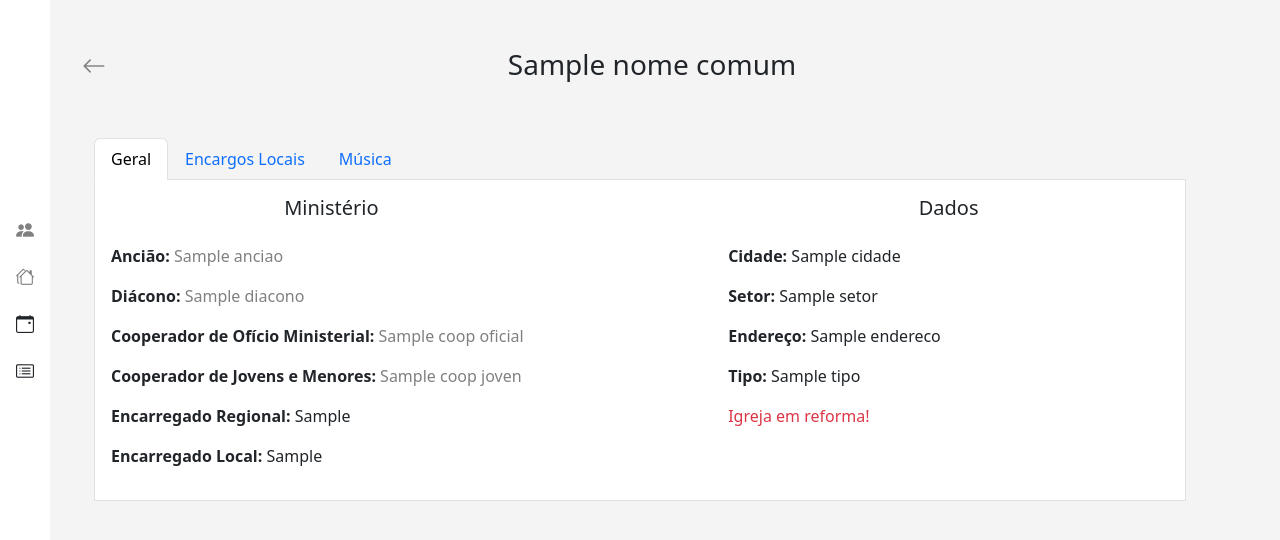
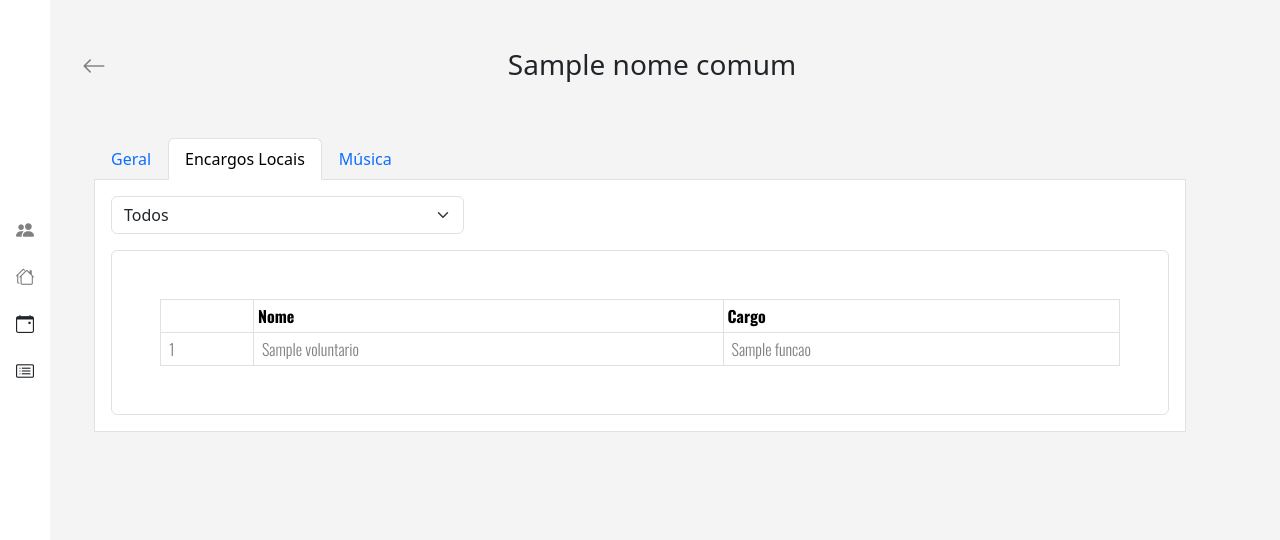
Before and after one commit to isaias-vitor/salMorrinhos, a Flask app: template templates/comum.html in a window 1280 px wide. Shown: the part 97-637 px from the top of the page. Run offline with Flask 3, Linux system fonts and the light colour scheme; the template is opened without the code that fills it: most values are stand-ins (such as "Sample title", 1, 10 or a date in 2020).

Commit message:
Adicionada visualização de cargos locais pela comum

```diff
--- a/app.py
+++ b/app.py
@@ -252,9 +252,48 @@ def comuns():
 @app.route('/comum/<string:nome_comum>')
 @login_required
 def comum(nome_comum):
+    cargos = {
+        'Música':[
+            'Encarregado Regional',
+            'Encarregado Local',
+            'Examinadora',
+            'Instrutor',
+            'Instrutora',
+            'Secretário do GEM',
+        ],
+        'Administração':[
+            'Secretário do Setor',
+            'Acessor Administrativo',
+            'Conselho Fiscal',
+            'Engenharia',
+            'Conselho Jurídico',
+        ],
+        'Encargos Locais':[
+            'Auxiliar de Jovens',
+            'Porteiro',
+            'Porteiro (RJM)',
+            'Recepcionista',
+            'Recepcionista (RJM)',
+            'Auxiliar de Escrita',
+            'Auxiliar de Escrita (RJM)',
+            'Preventiva',
+            'Auxiliar do Som',
+            'Auxiliar do Som (RJM)',
+            'Brigadista',
+            'Monitor de Segurança',
+            'Auxiliar de Corredores',
+            'Patrimônio',
+        ]
+    }
 
     dados_comum = db.buscar_comum(nome_comum)
     cargos_comum = db.buscar_cargos_comum(nome_comum)
+
+    # print(cargos_comum['enc_locais'])
+
+    for funcao in cargos_comum['enc_locais']:
+        print(cargos_comum['enc_locais'][funcao])
+
     return(render_template('comum.html', nome_comum=nome_comum, dados_comum=dados_comum, cargos_comum=cargos_comum))
 
 
--- a/templates/bases/base_lista_cargos.html
+++ b/templates/bases/base_lista_cargos.html
@@ -35,15 +35,6 @@
                 </thead>
                 <tbody class="table-group-divider">
                     {% block rows %}
-                        {% for voluntario in lista_voluntarios %}
-                            <tr onclick="window.location=`{{url_for('pessoas', pessoa=voluntario.id)}}`">
-                                <td class="px-2">{{loop.index}}</td>
-                                <td class="text-nowrap px-2">{{voluntario.nome}}</td>
-                                <td class="text-nowrap px-2">{{voluntario.cidade}}</td>
-                                <td class="text-nowrap px-2">{{voluntario.comum}}</td>
-                                <td class="text-nowrap px-2">{{voluntario.setor}}</td>
-                            </tr>
-                        {% endfor %}
                     {% endblock %}
                 </tbody>
             </table>
--- a/templates/comum.html
+++ b/templates/comum.html
@@ -19,10 +19,10 @@
         <!-- Nav tabs -->
         <ul class="nav nav-tabs" id="myTab" role="tablist">
             <li class="nav-item" role="presentation">
-                <button class="nav-link active" id="geral-tab" data-bs-toggle="tab" data-bs-target="#geral" type="button" role="tab" aria-controls="geral" aria-selected="true">Geral</button>
+                <button class="nav-link" id="geral-tab" data-bs-toggle="tab" data-bs-target="#geral" type="button" role="tab" aria-controls="geral" aria-selected="true">Geral</button>
             </li>
             <li class="nav-item" role="presentation">
-                <button class="nav-link" id="profile-tab" data-bs-toggle="tab" data-bs-target="#profile" type="button" role="tab" aria-controls="profile" aria-selected="false">Encargos Locais</button>
+                <button class="nav-link active" id="profile-tab" data-bs-toggle="tab" data-bs-target="#enc_locais" type="button" role="tab" aria-controls="profile" aria-selected="false">Encargos Locais</button>
             </li>
             <li class="nav-item" role="presentation">
                 <button class="nav-link" id="contact-tab" data-bs-toggle="tab" data-bs-target="#contact" type="button" role="tab" aria-controls="contact" aria-selected="false">Música</button>
@@ -31,27 +31,27 @@
 
         <!-- Tab content -->
         <div class="tab-content bg-white border border-top-0 p-3" id="myTabContent">
-            <div class="tab-pane fade show active" id="geral" role="tabpanel" aria-labelledby="geral-tab">
+            <div class="tab-pane fade" id="geral" role="tabpanel" aria-labelledby="geral-tab">
                 <div class="d-flex mt- justify-content-between">
                     <div class="col-5">
                         <h5 class="text-center mb-4">Ministério</h5>
-                        {% for anciao in cargos_comum.anciaes%}
+                        {% for anciao in cargos_comum.ministerio.anciaes%}
                             <p><strong>Ancião: </strong> <a href="{{ url_for('pessoas', pessoa=anciao.id) }}">{{ anciao.nome }}</a> </p>
                         {% endfor %}
-                        {% for diacono in cargos_comum.diaconos%}
+                        {% for diacono in cargos_comum.ministerio.diaconos%}
                             <p><strong>Diácono: </strong> <a href="{{ url_for('pessoas', pessoa=diacono.id) }}"> {{ diacono.nome}} </a></p>
                         {% endfor %}
-                        {% for coop_oficial in cargos_comum.coop_oficiais%}
+                        {% for coop_oficial in cargos_comum.ministerio.coop_oficiais%}
                             <p><strong>Cooperador de Ofício Ministerial: </strong> <a href="{{ url_for('pessoas', pessoa=coop_oficial.id) }}"> {{ coop_oficial.nome }} </a></p>
                         {% endfor %}
-                        {% for coop_jovens in cargos_comum.coop_jovens%}
+                        {% for coop_jovens in cargos_comum.ministerio.coop_jovens%}
                             <p><strong>Cooperador de Jovens e Menores: </strong> <a href="{{ url_for('pessoas', pessoa=coop_jovens.id) }}">{{ coop_jovens.nome }} </a></p>
                         {% endfor %}
-                        {% for enc_regional in cargos_comum.enc_regional%}
-                            <p><strong>Encarregado Regional: </strong> {{ enc_regional }} </p>
+                        {% for enc_regional in cargos_comum.musica.enc_regional%}
+                            <p><strong>Encarregado Regional: </strong> {{ enc_regionais }} </p>
                         {% endfor %}
-                        {% for enc_local in cargos_comum.enc_local%}
-                            <p><strong>Encarregado Local: </strong> {{ enc_local }} </p>
+                        {% for enc_local in cargos_comum.musica.enc_local%}
+                            <p><strong>Encarregado Local: </strong> {{ enc_locais }} </p>
                         {% endfor %}
                     </div>
                     <div class="col-5">
@@ -69,20 +69,65 @@
                     </div>
                 </div>
             </div>
-            <div class="tab-pane fade" id="profile" role="tabpanel" aria-labelledby="profile-tab">
-                {% block lista_cargos %}
-                    {% block rows %}
-
-                    {% endblock %}
-                {% endblock %}
+            <div class="tab-pane fade show active" id="enc_locais" role="tabpanel" aria-labelledby="enc_locais-tab">
+                <div class="col-12 col-lg-4 justify-content-center">
+                    <select id="campoPesquisa" class="form-select">
+                        <option value="">Todos</option>
+                        <option value="Auxiliar de Escrita">Auxiliares de Escrita</option>
+                        <option value="Auxiliar de Escrita (RJM)">Auxiliares de Escrita (RJM)</option>
+                        <option value="Auxiliar de Jovens">Auxiliares de Jovens</option>
+                        <option value="Auxiliar do Som">Auxiliares do Som</option>
+                        <option value="Auxiliar do Som (RJM)">Auxiliares do Som (RJM)</option>
+                        <option value="Brigadistas">Brigadistas</option>
+                        <option value="Monitor de Segurança">Monitores de Segurança</option>
+                        <option value="Porteiro">Porteiros</option>
+                        <option value="Preventiva">Preventiva</option>
+                        <option value="Recepcionista">Recepcionistas</option>
+                    </select>
+                </div>
+                <div class="tabela-home table-responsive justify-content-center p-lg-5 p-2 border bg-white rounded mt-3">
+                    <table class="table table-hover table-bordered table-sm mb-0 table-borderless">
+                        <thead>
+                            <tr>
+                                <th scope="col"></th>
+                                <th scope="col">Nome</th>
+                                <th scope="col">Cargo</th>
+                            </tr>
+                        </thead>
+                        {% for funcao in cargos_comum.enc_locais %}
+                            {% for voluntario in cargos_comum.enc_locais[funcao] %}
+                                <tr onclick="window.location=`{{url_for('pessoas', pessoa=voluntario.id)}}`">
+                                    <td class="px-2">{{loop.index}}</td>
+                                    <td class="text-nowrap px-2">{{voluntario.nome}}</td>
+                                    <td class="text-nowrap px-2" class="funcao">{{voluntario.funcao}}</td>
+                                </tr>
+                            {% endfor %}
+                        {% endfor %}
+                    </table>
+                </div>
             </div>
             <div class="tab-pane fade" id="contact" role="tabpanel" aria-labelledby="contact-tab">
                 <p>Conteúdo da aba Contact.</p>
             </div>
         </div>
     </div>
-
-
 </div>
 
+<script>
+    // Quando alguém altera o campo de pesquisa
+    document.getElementById('campoPesquisa').onchange = function() {
+        let texto = document.getElementById('campoPesquisa').value;
+        let linhas = document.getElementsByTagName('tr');
+
+        for(let linha of linhas) {
+            // Se o texto da linha contém o que foi digitado
+            if(linha.innerText.toLowerCase().includes(texto.toLowerCase())) {
+                linha.style.display = '';
+            } else {
+                linha.style.display = 'none';
+            }
+        }
+    }
+</script>
+
 {% endblock %}
```
Also changed, not shown: database.py (+77 -68 lines).
